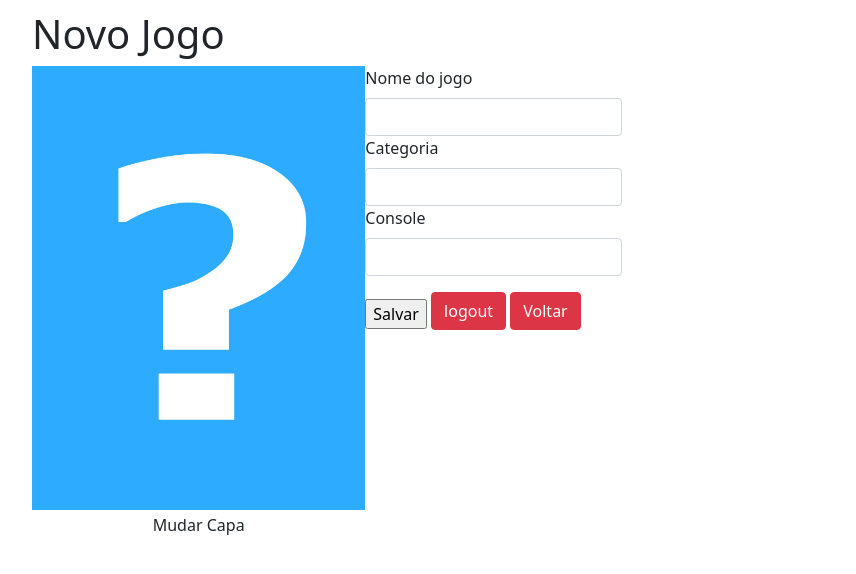
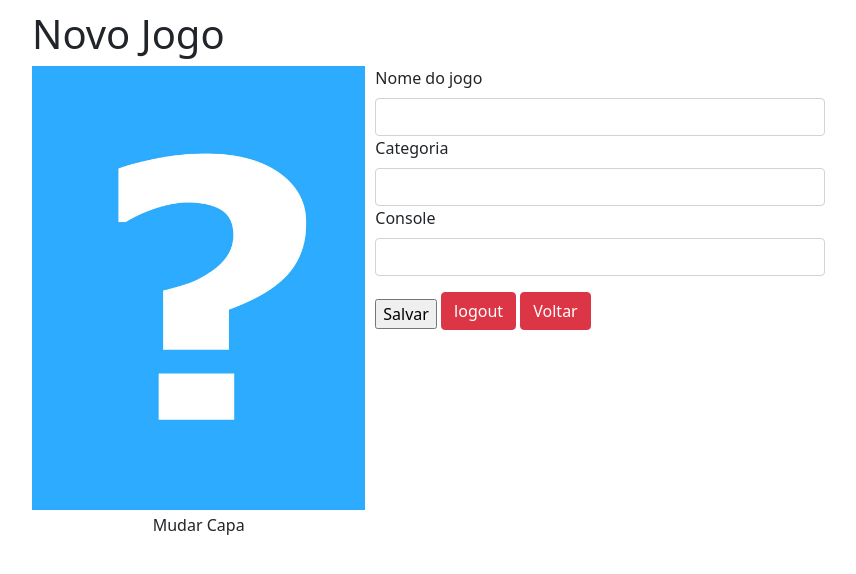
Before and after one commit to marciliodevjava/jogoteca-final, a Flask app: page /novo in a window 1280 px wide. Shown: the top 574 px of the page, without its empty margins (108-964 px from the left). Run offline with Flask 3, Linux system fonts and the light colour scheme; the visitor is signed in with stand-in values (Sample User, id 1); some libraries are stand-ins or nearby versions.

Commit message:
Update app

```diff
--- a/static/app.css
+++ b/static/app.css
@@ -53,12 +53,20 @@ td {
     margin-right: 16px
 }
 
+.formularioImagemNovo {
+    margin-right: 10px
+}
+
 .buttons {
     margin-top: 16px
 }
 
 .inputBox {
-    width: 700px;
+    width: 350px;
+}
+
+.inputBoxNovo {
+    width: 450px;
 }
 
 .inputsJogo {
```
